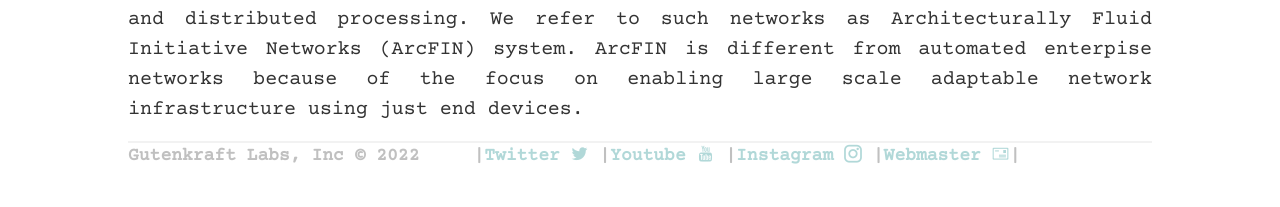
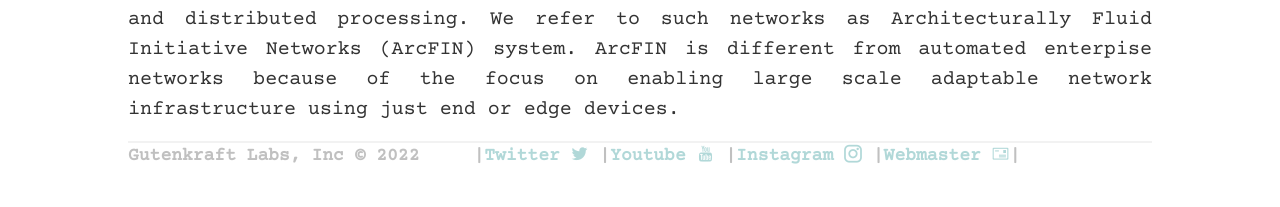
Before and after one commit to oferonmi/datafilik.github.io, a Jekyll site: the page built from ops/snc_op/index.html, in a window 1280 px wide. Shown: the part 736-943 px from the top of the page. Built offline with Jekyll 4.4.1, drawn with Linux system fonts in a browser that asks for light colours; some web fonts are replaced; some of the changed text lies outside the part shown.

Commit message:
content update

```diff
--- a/ops/snc_op/index.html
+++ b/ops/snc_op/index.html
@@ -18,7 +18,7 @@ title: Gutenkraft - S&C Ops
     </p>
 
     <p align="justify">
-        <b>Smart hybridized networks</b> could be crucial to creating robust and self-adapting machine networks that actively takes advantage of the resilence of decentralized systems as well as the efficiency of centralized systems for reliable communication and distributed processing. We refer to such networks as Architecturally Fluid Initiative Networks (ArcFIN) system. ArcFIN is different from automated enterpise networks because of the focus on enabling large scale adaptable network infrastructure using just end devices.
+        <b>Smart hybridized networks</b> could be crucial to creating robust and self-adapting machine networks that actively takes advantage of the resilence of decentralized systems as well as the efficiency of centralized systems for reliable communication and distributed processing. We refer to such networks as Architecturally Fluid Initiative Networks (ArcFIN) system. ArcFIN is different from automated enterpise networks because of the focus on enabling large scale adaptable network infrastructure using just end or edge devices.
     </p>
 
 </section>
```
